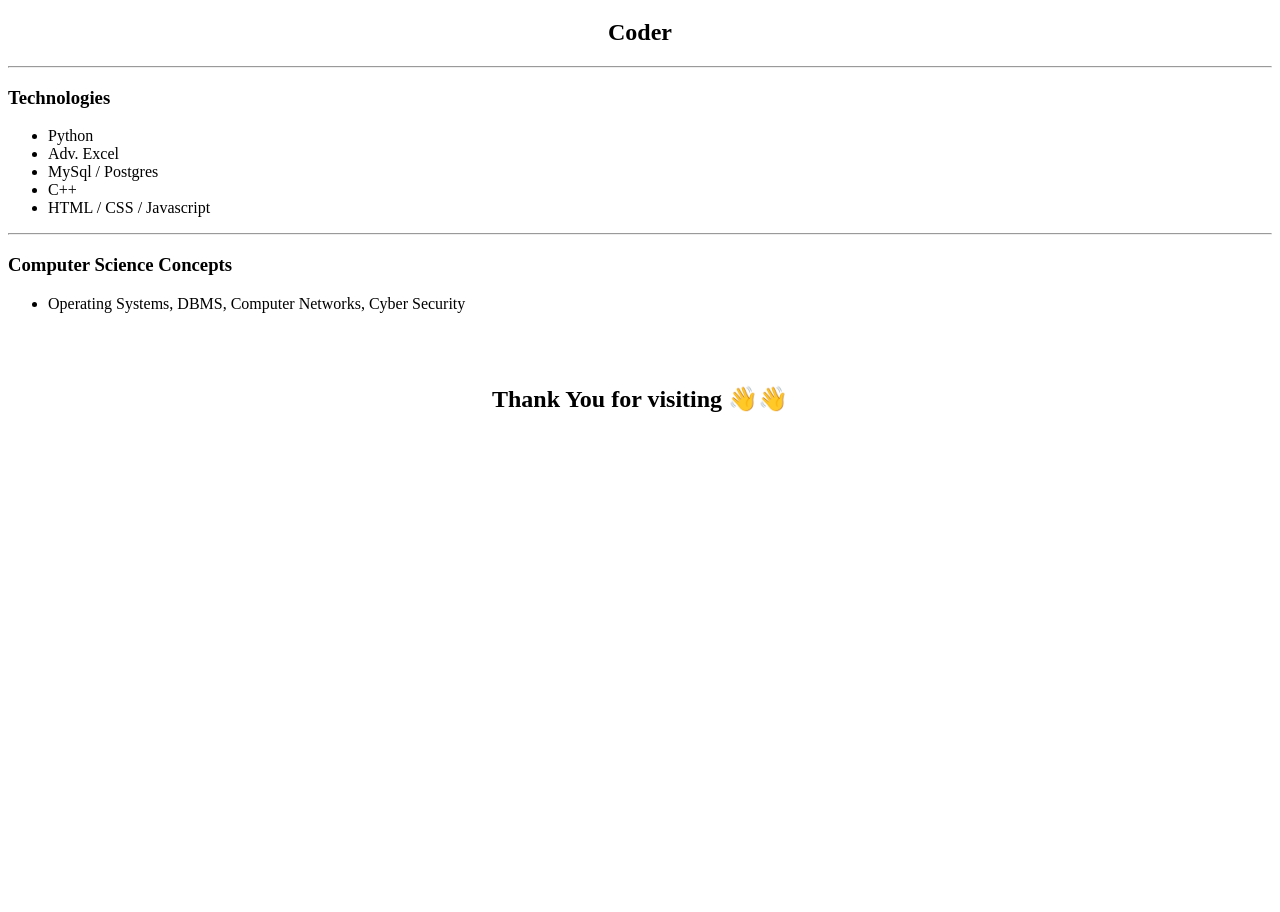
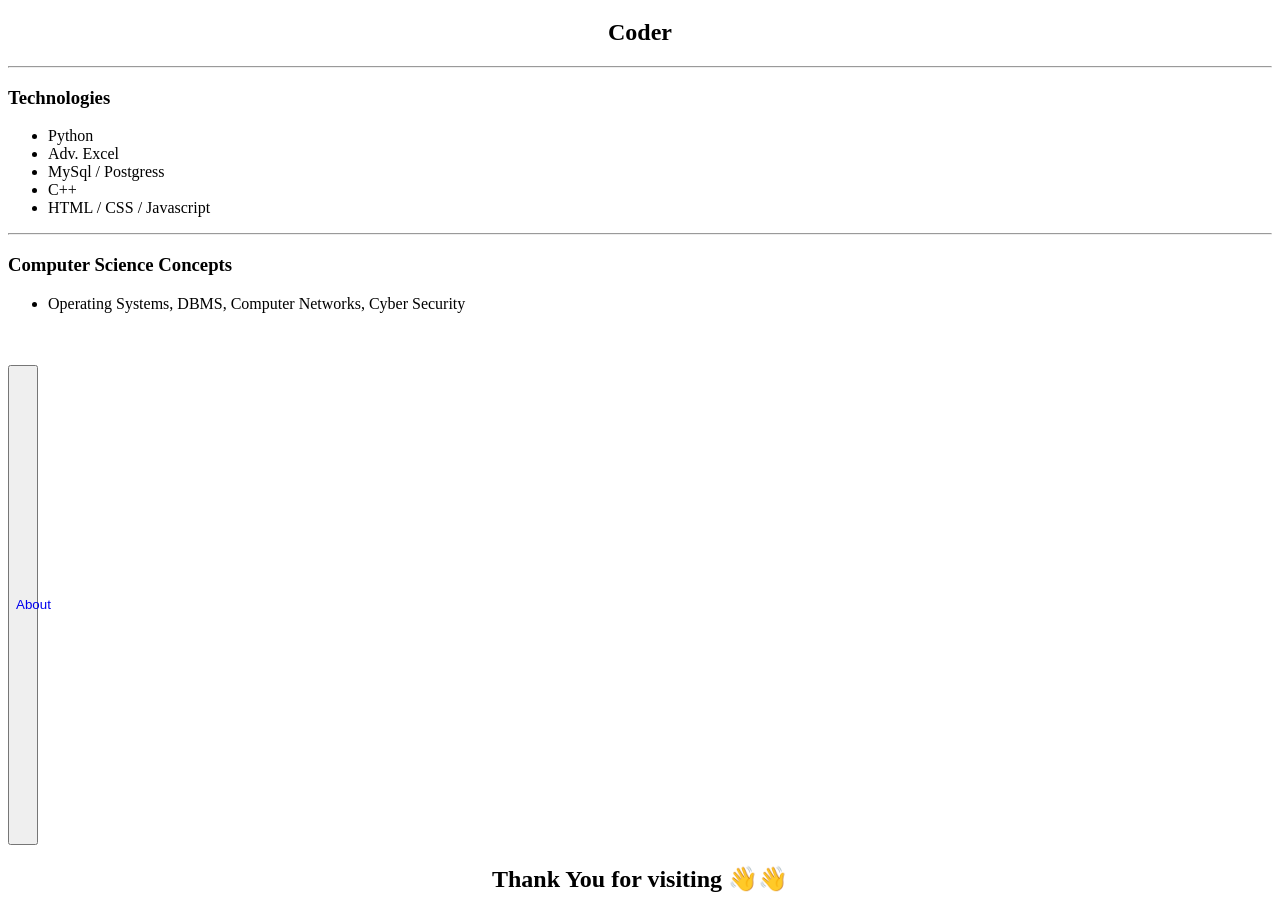
Before and after one commit to Kartik-Suvarna/Personal-Portfolio, a plain HTML site: page index.html in a window 1280 px wide. Shown: the part 61-973 px from the top of the page. Before the commit the page ends 800 px from the top, so only its background shows below. Drawn offline with Linux system fonts and the light colour scheme.

Commit message:
About me button

```diff
--- a/index.html
+++ b/index.html
@@ -12,7 +12,7 @@
 	<ul>
 	  <li> Python </li>
 	  <li> Adv. Excel </li>
-	  <li> MySql / Postgres </li>
+	  <li> MySql / Postgress </li>
 	  <li> C++ </li>
 	  <li> HTML / CSS / Javascript </li>
 	  </ul>
@@ -23,6 +23,7 @@
 	</ul>
 	<br>
 	<br>
+  <button><a href="About.html">About</a></button>
 	<h2> Thank You for visiting 👋👋 <h2>
   </body>
 </html>
--- a/style.css
+++ b/style.css
@@ -1,3 +1,13 @@
 h1,h2{
 text-align: center;
 }
+
+a{
+  text-decoration: none;
+}
+
+button{
+  height:30pc;
+  width: 30px;
+  color: #F3F3F3;
+}
```
Also changed, not shown: About.html (added, +11 -0 lines).
